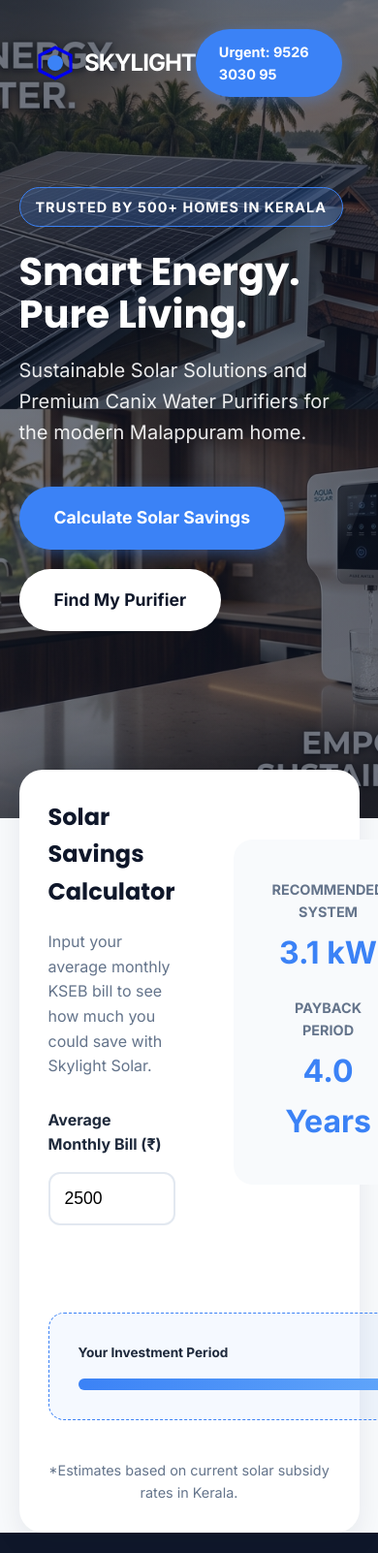
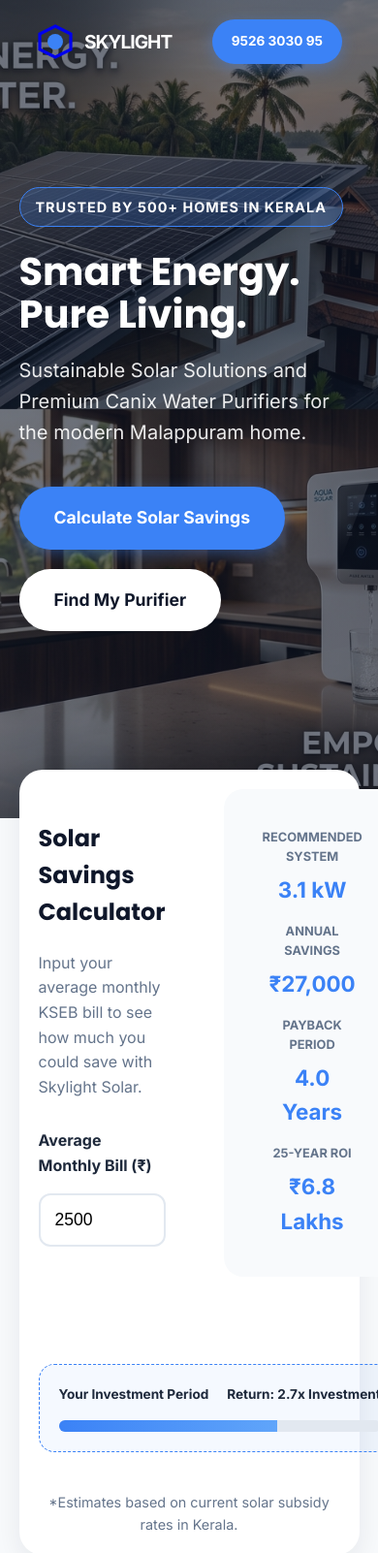
Before and after one commit to Shaazamaan/skylight-solar, a plain HTML site: page index.html in a window 390 px wide. Shown: the top 1602 px of the page at 97% size. Drawn offline with Linux system fonts and the light colour scheme.

Commit message:
Fix: Mobile Layout - Stacked calculator results and header overlap fix

```diff
--- a/index.html
+++ b/index.html
@@ -185,13 +185,21 @@
         @keyframes fadeIn { from { opacity: 0; transform: translateY(20px); } to { opacity: 1; transform: translateY(0); } }
 
         @media (max-width: 768px) {
-            #calculator { padding: 30px; margin-top: -50px; }
+            #calculator { padding: 20px; margin-top: -50px; }
             .calc-grid, .arc-grid { grid-template-columns: 1fr; }
-            .calc-result { grid-template-columns: 1fr; }
+            .calc-result { grid-template-columns: 1fr !important; gap: 15px; }
+            .result-box h4 { font-size: 0.8rem; }
+            .result-box p { font-size: 1.4rem; }
             #sticky-cta { display: flex; }
             section { padding: 60px 0; }
             .footer { padding-bottom: 240px !important; }
-            .calc-result { grid-template-columns: 1fr 1fr; }
+            .roi-viz { padding: 20px; }
+        }
+
+        @media (max-width: 480px) {
+            .logo-text { font-size: 1.2rem; }
+            .header-btn span { display: none; }
+            header { padding: 20px 5% !important; }
         }
 
     </style>
@@ -205,7 +213,7 @@
                 <svg class="logo-svg" viewBox="0 0 100 100"><path d="M50 10L90 30V70L50 90L10 70V30L50 10Z" fill="none" stroke="currentColor" stroke-width="8"/><circle cx="50" cy="50" r="20"/></svg>
                 <span class="logo-text">SKYLIGHT</span>
             </a>
-            <a href="tel:+919526303095" class="btn btn-primary" style="padding: 12px 24px; font-size: 0.9rem; font-family: 'Inter';">Urgent: 9526 3030 95</a>
+            <a href="tel:+919526303095" class="btn btn-primary header-btn" style="padding: 12px 20px; font-size: 0.85rem; font-family: 'Inter';"><span>Urgent: </span>9526 3030 95</a>
         </div>
     </header>
 
```
